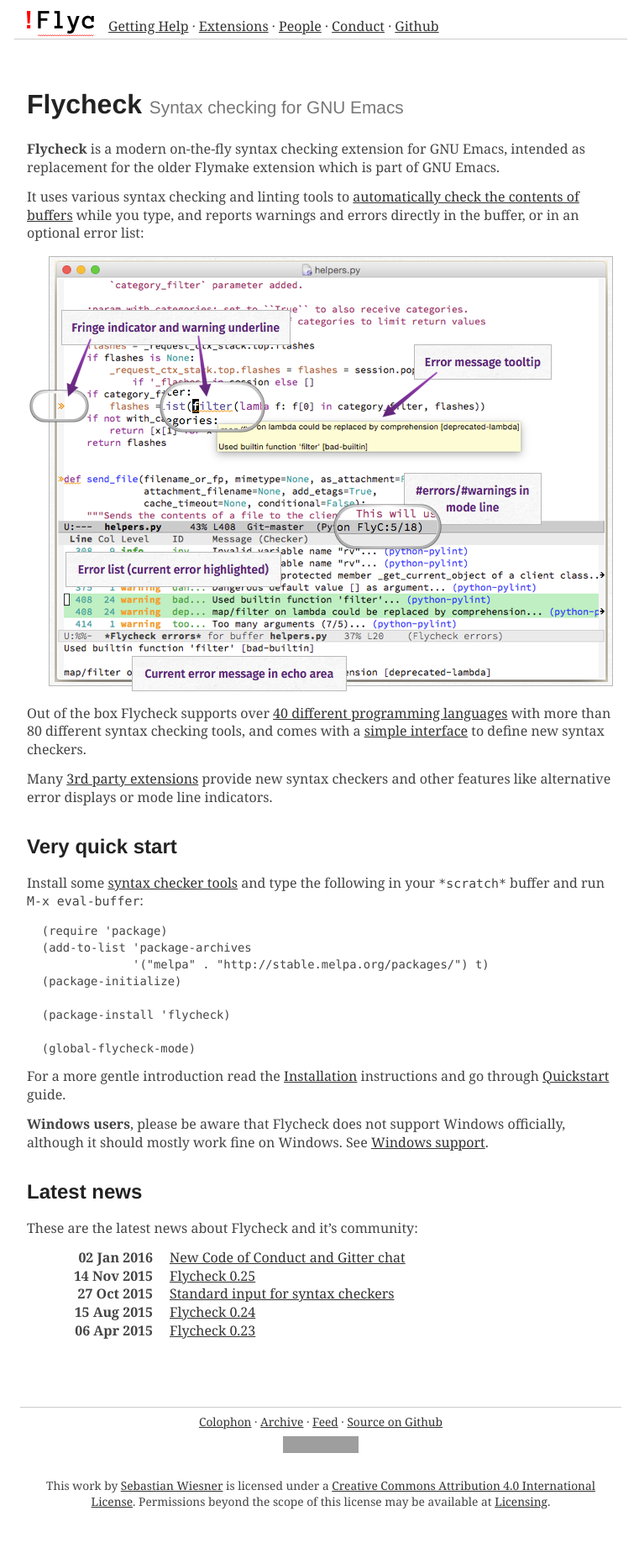
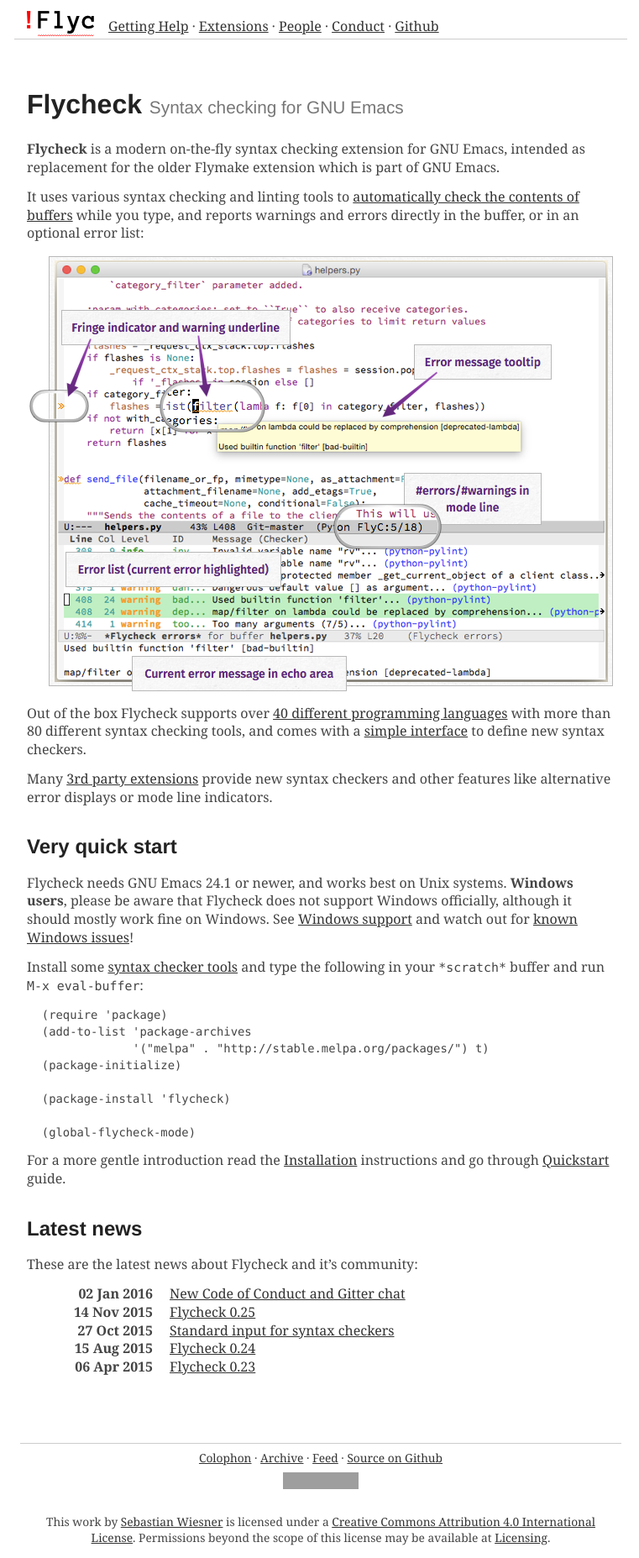
Before and after one commit to cmarqu/flycheck.github.io, a Jekyll site: the page built from index.md, in a window 1280 px wide. Shown: the whole page at 84% size, without its empty margins (258-1019 px from the left). Built offline with Jekyll 4.4.1, drawn with Linux system fonts in a browser that asks for light colours; some web fonts are replaced; before the commit the page ends 1812 px from its top, so only the background shows below that; grey boxes are pictures that could not be loaded.

Commit message:
Add a note about supported Emacs’ versions

```diff
--- a/index.md
+++ b/index.md
@@ -31,6 +31,11 @@
 
 ## Very quick start ##
 
+Flycheck needs GNU Emacs 24.1 or newer, and works best on Unix systems.
+**Windows users**, please be aware that Flycheck does not support Windows
+officially, although it should mostly work fine on Windows.  See
+[Windows support][] and watch out for [known Windows issues][windows issues]!
+
 Install some [syntax checker tools][languages] and type the following in your
 `*scratch*` buffer and run `M-x eval-buffer`:
 
@@ -46,11 +51,8 @@
 For a more gentle introduction read the [Installation][] instructions and go
 through [Quickstart][] guide.
 
-**Windows users**, please be aware that Flycheck does not support Windows
-officially, although it should mostly work fine on Windows.  See
-[Windows support][].
-
 [Windows support]: {{site.baseurl}}/manual/latest/Installation.html#index-Windows
+[windows issues]: https://github.com/flycheck/flycheck/labels/B-Windows%20only
 [Installation]: {{site.baseurl}}/manual/latest/Installation.html#Installation
 [Quickstart]: {{site.baseurl}}/manual/latest/Quickstart.html#Quickstart
 
```
